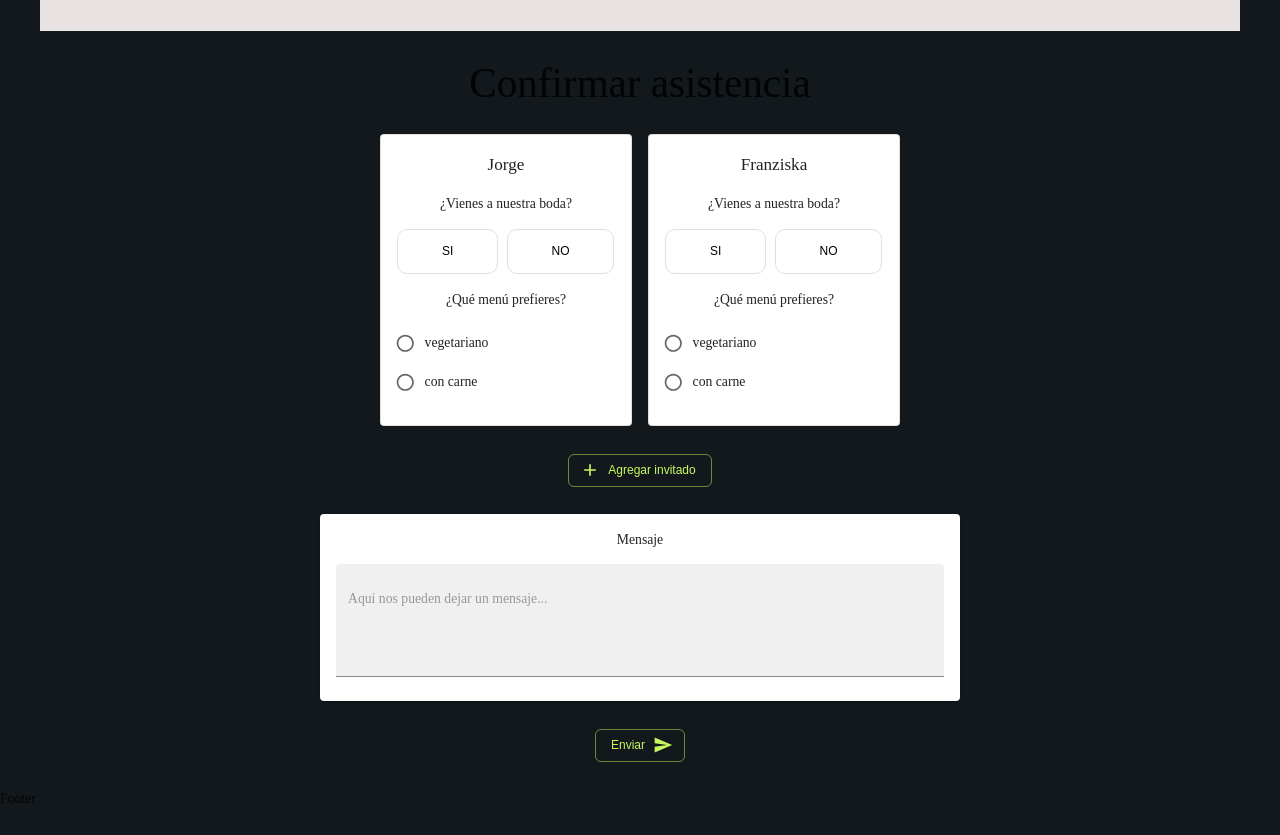
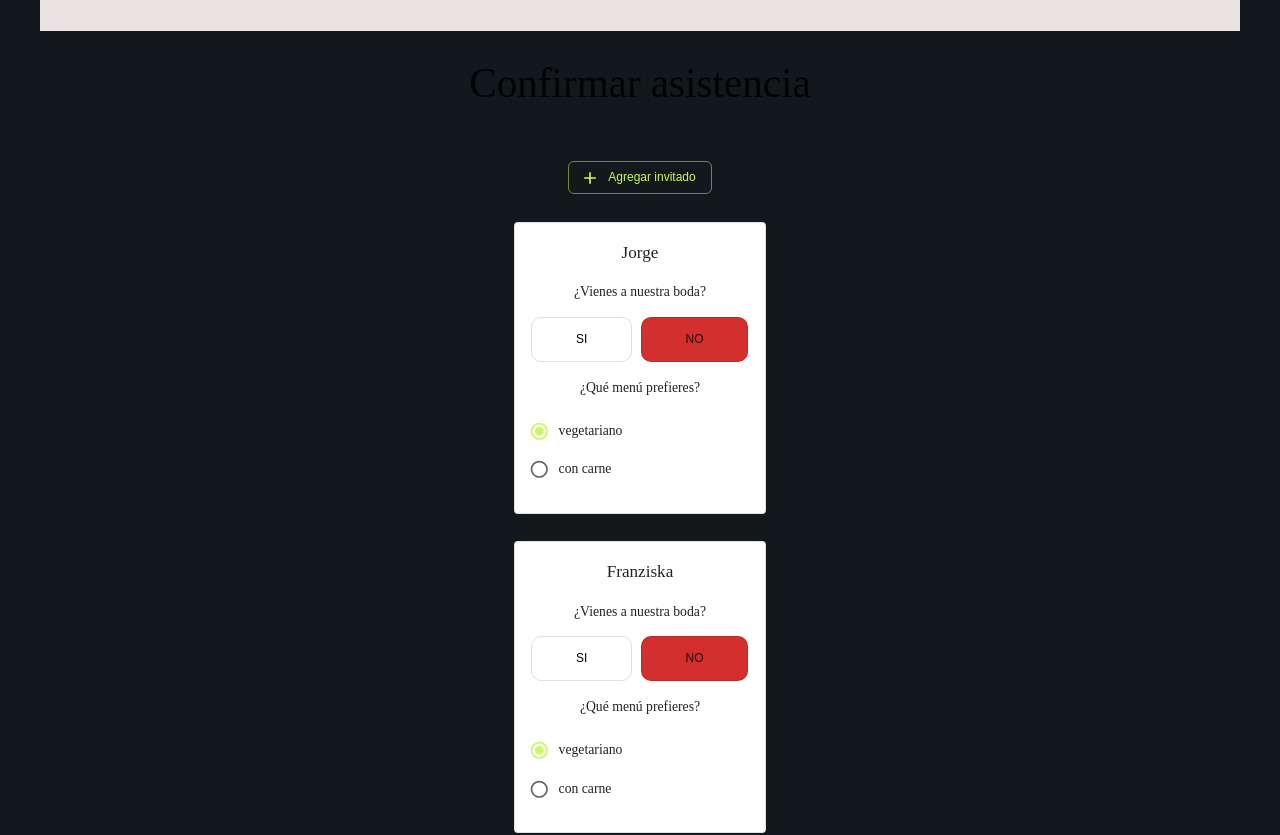
Before and after one commit to ZHammerl/wedding_evite, a React (Vite) app: page / in a window 1280 px wide. Shown: the part 1160-1995 px from the top of the page. Before the commit the page ends 1970 px from the top, so only its background shows below. Built offline with nearby package versions, Linux system fonts and the light colour scheme.

Commit message:
writing form data to state

```diff
--- a/package.json
+++ b/package.json
@@ -13,14 +13,16 @@
     "@emotion/styled": "^11.10.6",
     "@mui/icons-material": "^5.11.11",
     "@mui/material": "^5.11.11",
+    "lodash": "^4.17.21",
     "react": "^18.2.0",
     "react-dom": "^18.2.0",
+    "react-router-dom": "^6.8.2",
     "sass": "^1.58.3",
     "uuid": "^9.0.0",
-    "react-router-dom": "^6.8.2",
     "vite-tsconfig-paths": "^4.0.5"
   },
   "devDependencies": {
+    "@types/lodash": "^4.14.199",
     "@types/react": "^18.0.27",
     "@types/react-dom": "^18.0.10",
     "@types/uuid": "^9.0.1",
--- /dev/null
+++ b/src/features/RSVP/GuestCard.tsx
@@ -0,0 +1,162 @@
+import React, { useEffect, useState } from "react";
+import {
+  Box,
+  Typography,
+  FormControl,
+  FormGroup,
+  FormLabel,
+  FormControlLabel,
+  Card,
+  CardContent,
+  CardActions,
+  InputLabel,
+  Input,
+  Button,
+  Container,
+  RadioGroup,
+  TextField,
+  Radio,
+} from "@mui/material";
+import ClearIcon from "@mui/icons-material/Clear";
+import OptionToggleButton from "./optionToggleButton";
+import * as styles from "./rsvp.style";
+import { GuestItem } from "@interfaces/interfaces";
+import { MenuType } from "@root/types/types";
+import { AdditionalGuestName } from "./Rsvp";
+
+type Props = {
+  guestData: GuestItem;
+  setGuestData: React.Dispatch<React.SetStateAction<GuestItem>>;
+  removeGuest: (id: string | number) => void;
+  menu: MenuType;
+};
+export const GuestCards = ({
+  guestData,
+  setGuestData,
+  removeGuest,
+  menu,
+}: Props) => {
+  const menuItems: string[] = Object.keys(menu);
+
+  useEffect(() => {
+    const updatedGuests = [...guestData.guests];
+
+    updatedGuests.forEach((guest) => {
+      guest.menuChoice = menu[menuItems[0] as keyof MenuType];
+    });
+
+    setGuestData({
+      ...guestData,
+      guests: updatedGuests,
+    });
+  }, []);
+
+  const handleChange = (
+    event: React.ChangeEvent<HTMLInputElement>,
+    guestId: string
+  ) => {
+    const value = event.target.value;
+    const updatedGuests = guestData.guests.map((guest) => {
+      if (guest._id === guestId) {
+        return {
+          ...guest,
+          [event.target.name]: value,
+        };
+      }
+      return guest;
+    });
+    setGuestData({
+      ...guestData,
+      guests: updatedGuests,
+    });
+  };
+
+  return (
+    <>
+      {guestData.guests.map((guest) => {
+        const { _id: guestId, name, additionalGuest } = guest;
+
+        return (
+          <Card key={guestId} variant="outlined">
+            <CardContent sx={styles.cardContent}>
+              {name != "" && additionalGuest === false ? (
+                <Box>
+                  <Typography variant="h6">{name}</Typography>
+                </Box>
+              ) : (
+                <Box>
+                  <Box sx={{ position: "relative" }}>
+                    <ClearIcon
+                      sx={{
+                        position: "absolute",
+                        top: 0,
+                        right: -15,
+                        "&:hover": {
+                          color: "red",
+                          cursor: "pointer",
+                        },
+                      }}
+                      onClick={() => removeGuest(guestId)}
+                    />
+                  </Box>
+                  <FormControl>
+                    <TextField
+                      id="name"
+                      label="Nombre"
+                      name="name"
+                      required
+                      variant="standard"
+                      onChange={(event: React.ChangeEvent<HTMLInputElement>) =>
+                        handleChange(event, guestId)
+                      }
+                    ></TextField>
+                  </FormControl>
+                  <FormControl>
+                    <TextField
+                      id="surname"
+                      label="Apellido"
+                      name="surname"
+                      required
+                      variant="standard"
+                      onChange={(event: React.ChangeEvent<HTMLInputElement>) =>
+                        handleChange(event, guestId)
+                      }
+                    ></TextField>
+                  </FormControl>
+                </Box>
+              )}
+              <Box className="feedback-wrapper" sx={styles.feedbackWrapper}>
+                <Typography variant="body1">¿Vienes a nuestra boda?</Typography>
+                <OptionToggleButton
+                  guestId={guestId}
+                  guestData={guestData}
+                  setGuestData={setGuestData}
+                />
+              </Box>
+              <FormControl sx={styles.feedbackWrapper}>
+                <Typography variant="body1">¿Qué menú prefieres?</Typography>
+                <RadioGroup
+                  aria-labelledby="menu-selection"
+                  name="menuChoice"
+                  onChange={(event) => handleChange(event, guestId)}
+                  defaultValue={menu[menuItems[0] as keyof MenuType]}
+                >
+                  {menuItems.map((key, i) => {
+                    return (
+                      <FormControlLabel
+                        key={i}
+                        value={menu[key as keyof MenuType]}
+                        control={<Radio />}
+                        label={menu[key as keyof MenuType]}
+                      />
+                    );
+                  })}
+                </RadioGroup>
+              </FormControl>
+            </CardContent>
+          </Card>
+        );
+      })}
+    </>
+  );
+};
--- a/src/features/RSVP/Rsvp.tsx
+++ b/src/features/RSVP/Rsvp.tsx
@@ -1,5 +1,5 @@
-import React from "react";
-import { useEffect, useState } from "react";
+import React, { useEffect, useState } from "react";
+import { isEmpty } from "lodash";
 import {
   Box,
   Typography,
@@ -25,35 +25,41 @@ import { v4 as uuid } from "uuid";
 import OptionToggleButton from "./optionToggleButton";
 import * as styles from "./rsvp.style";
 import { GuestItem } from "../../interfaces/interfaces";
+import { GuestCards } from "./GuestCard";
+import { MenuType } from "@root/types/types";
+
+export type AdditionalGuestName = {
+  name: string;
+  surname: string;
+  id: string;
+};
 
 function Rsvp() {
+  const [text, setText] = useState<string>("");
+  const [show, setShow] = useState<boolean>(true);
   const [guestData, setGuestData] = useState<GuestItem>({
     _id: "",
     guests: [
       {
-        _id: 1,
+        _id: "1",
         name: "Jorge",
         surname: "Rodriguez",
         status: false,
-        menu: {
-          option1: false,
-          option2: false,
-        },
+        menuChoice: "",
+        additionalGuest: false,
       },
       {
-        _id: 2,
+        _id: "2",
         name: "Franziska",
         surname: "Hammerl",
         status: false,
-        menu: {
-          option1: false,
-          option2: false,
-        },
+        menuChoice: "",
+        additionalGuest: false,
       },
     ],
   });
 
-  const menu = {
+  const menu: MenuType = {
     menuOne: "vegetariano",
     menuTwo: "con carne",
   };
@@ -67,10 +73,8 @@ function Rsvp() {
           name: "",
           surname: "",
           status: false,
-          menu: {
-            option1: false,
-            option2: false,
-          },
+          menuChoice: "",
+          additionalGuest: true,
         },
       ];
       return { ...prev, guests: updatedGuests };
@@ -87,83 +91,30 @@ function Rsvp() {
     });
   };
 
+  const handleSubmit = () => {
+    const rsvpData = {
+      guests: guestData.guests,
+      message: text,
+    };
+    setShow(false);
+    return rsvpData;
+  };
+
+
+
   return (
     <Box sx={styles.rsvpContainer}>
       <Typography variant="h3">Confirmar asistencia</Typography>
-      <Container className="card-wrapper" sx={styles.cardWrapper}>
-        {guestData.guests.map((guest) => (
-          <Card key={guest._id} variant="outlined">
-            <CardContent sx={styles.cardContent}>
-              {guest.name != "" ? (
-                <Box>
-                  <Typography variant="h6">{guest.name}</Typography>
-                </Box>
-              ) : (
-                <Box>
-                  <Box sx={{ position: "relative" }}>
-                    <ClearIcon
-                      sx={{
-                        position: "absolute",
-                        top: 0,
-                        right: -15,
-                        "&:hover": {
-                          color: "red",
-                          cursor: "pointer",
-                        },
-                      }}
-                      onClick={() => removeGuest(guest._id)}
-                    />
-                  </Box>
-                  <FormControl>
-                    <TextField
-                      id="name"
-                      label="Nombre"
-                      required
-                      variant="standard"
-                    ></TextField>
-                  </FormControl>
-                  <FormControl>
-                    <TextField
-                      id="surname"
-                      label="Apellido"
-                      required
-                      variant="standard"
-                    ></TextField>
-                  </FormControl>
-                </Box>
-              )}
-              <Box className="feedback-wrapper" sx={styles.feedbackWrapper}>
-                <Typography variant="body1">¿Vienes a nuestra boda?</Typography>
-                <OptionToggleButton guestId={guest._id} />
-              </Box>
-              <FormControl sx={styles.feedbackWrapper}>
-                <Typography variant="body1">¿Qué menú prefieres?</Typography>
-                <RadioGroup
-                  aria-labelledby="menu-selection"
-                  name="controlled-radio-buttons-group"
-                  // value={value}
-                  // onChange={handleChange}
-                >
-                  <FormControlLabel
-                    value={menu.menuOne}
-                    control={<Radio />}
-                    label={menu.menuOne}
-                  />
-                  <FormControlLabel
-                    value={menu.menuOne}
-                    control={<Radio />}
-                    label={menu.menuTwo}
-                  />
-                </RadioGroup>
-              </FormControl>
-            </CardContent>
-          </Card>
-        ))}
-      </Container>
+      <Container className="card-wrapper" sx={styles.cardWrapper}></Container>
       <Button variant="outlined" startIcon={<AddIcon />} onClick={addGuest}>
         Agregar invitado
       </Button>
-
+      <GuestCards
+        guestData={guestData}
+        setGuestData={setGuestData}
+        removeGuest={removeGuest}
+        menu={menu}
+      />
       <Card sx={styles.cardWrapper}>
         <CardContent sx={styles.message}>
           <Typography>Mensaje</Typography>
@@ -172,6 +123,10 @@ function Rsvp() {
               id="message-box"
               placeholder="Aquí nos pueden dejar un mensaje..."
               variant="filled"
+              value={text}
+              onChange={(event: React.ChangeEvent<HTMLInputElement>) => {
+                setText(event.target.value);
+              }}
               fullWidth
               multiline
               rows={4}
@@ -180,7 +135,7 @@ function Rsvp() {
         </CardContent>
       </Card>
 
-      <Button variant="outlined" endIcon={<SendIcon />}>
+      <Button variant="outlined" endIcon={<SendIcon />} onClick={handleSubmit}>
         Enviar
       </Button>
     </Box>
--- a/src/features/RSVP/optionToggleButton.tsx
+++ b/src/features/RSVP/optionToggleButton.tsx
@@ -1,32 +1,22 @@
 import React, { useState } from "react";
-import {
-  Box,
-  ToggleButton,
-  ToggleButtonGroup,
-  styled,
-} from "@mui/material";
-import { OptionToggleButtonProps } from "../../interfaces/interfaces";
+import { Box, ToggleButton, ToggleButtonGroup, styled } from "@mui/material";
+import { GuestItem } from "@interfaces/interfaces";
 
-const SiToggleButton = styled(ToggleButton)(
-  ({ theme }) => ({
+const SiToggleButton = styled(ToggleButton)(({ theme }) => ({
   color: "black",
   "&.Mui-selected": {
     backgroundColor: theme.palette.yes.main,
   },
-  })
-);
+}));
 
-const NoToggleButton = styled(ToggleButton)(
-  ({ theme }) => ({
+const NoToggleButton = styled(ToggleButton)(({ theme }) => ({
   color: "black",
   "&.Mui-selected": {
     backgroundColor: theme.palette.no.main,
   },
-  })
-);
+}));
 
-const OptionButtonGroup = styled(ToggleButtonGroup)(
-  () => ({
+const OptionButtonGroup = styled(ToggleButtonGroup)(() => ({
   "& .MuiToggleButtonGroup-grouped:not(:last-of-type) ": {
     borderRadius: "10px",
   },
@@ -34,28 +24,50 @@ const OptionButtonGroup = styled(ToggleButtonGroup)(
     borderRadius: "10px",
     borderLeft: "1px solid  rgba(0, 0, 0, 0.12)",
   },
-  })
-);
+}));
 
+type Props = {
+  guestData: GuestItem;
+  setGuestData: React.Dispatch<React.SetStateAction<GuestItem>>;
+  guestId: string;
+};
 export default function OptionToggleButton({
   guestId,
-}: OptionToggleButtonProps) {
-
-  const [userOption, setUserOption] = useState("");
+  guestData,
+  setGuestData,
+}: Props) {
+  const [userOption, setUserOption] = useState<boolean>(false);
 
   const handleChange = (
     event: React.MouseEvent<HTMLElement>,
-    newOption: string
+    newOption: boolean
   ) => {
     setUserOption(newOption);
-    console.log(guestId, userOption);
+    const updatedGuests = guestData.guests.map((guest) => {
+      if (guest._id === guestId) {
+        return {
+          ...guest,
+          status: newOption,
+        };
+      }
+      return guest;
+    });
+    setGuestData({
+      ...guestData,
+      guests: updatedGuests,
+    });
   };
 
   const children = [
-    <SiToggleButton fullWidth={true} value="si" key="si">
+    <SiToggleButton
+      fullWidth={true}
+      value={true}
+      key="si"
+      defaultChecked={true}
+    >
       SI
     </SiToggleButton>,
-    <NoToggleButton fullWidth={true} value="no" key="no">
+    <NoToggleButton fullWidth={true} value={false} key="no">
       NO
     </NoToggleButton>,
   ];
@@ -75,7 +87,8 @@ export default function OptionToggleButton({
           gridTemplateColumns: "auto auto",
           gridGap: "10px",
         }}
-        {...control}>
+        {...control}
+      >
         {children}
       </OptionButtonGroup>
     </Box>
--- a/src/features/navbar/navbar.tsx
+++ b/src/features/navbar/navbar.tsx
@@ -22,7 +22,6 @@ const navItems = ["Inicio", "Detalles", "Extras", "Contacto", "RSVP"];
 export default function Navbar() {
   const [mobileOpen, setMobileOpen] = useState(false);
   const handleClick = (item: string) => {
-    console.log(item);
   };
   const handleDrawerToggle = () => {
     setMobileOpen((prevState) => !prevState);
--- a/src/types/types.ts
+++ b/src/types/types.ts
@@ -11,3 +11,8 @@ export type Contact = {
   contactOne: string[];
   contactTwo?: string[];
 };
+
+export type MenuType = {
+  menuOne: string;
+  menuTwo: string;
+};
```
Also changed, not shown: src/interfaces/interfaces.ts (+10 -11 lines), 1 other file (tests, documents, lock files or other folders). Lines whose indentation alone changed are shown as unchanged.
